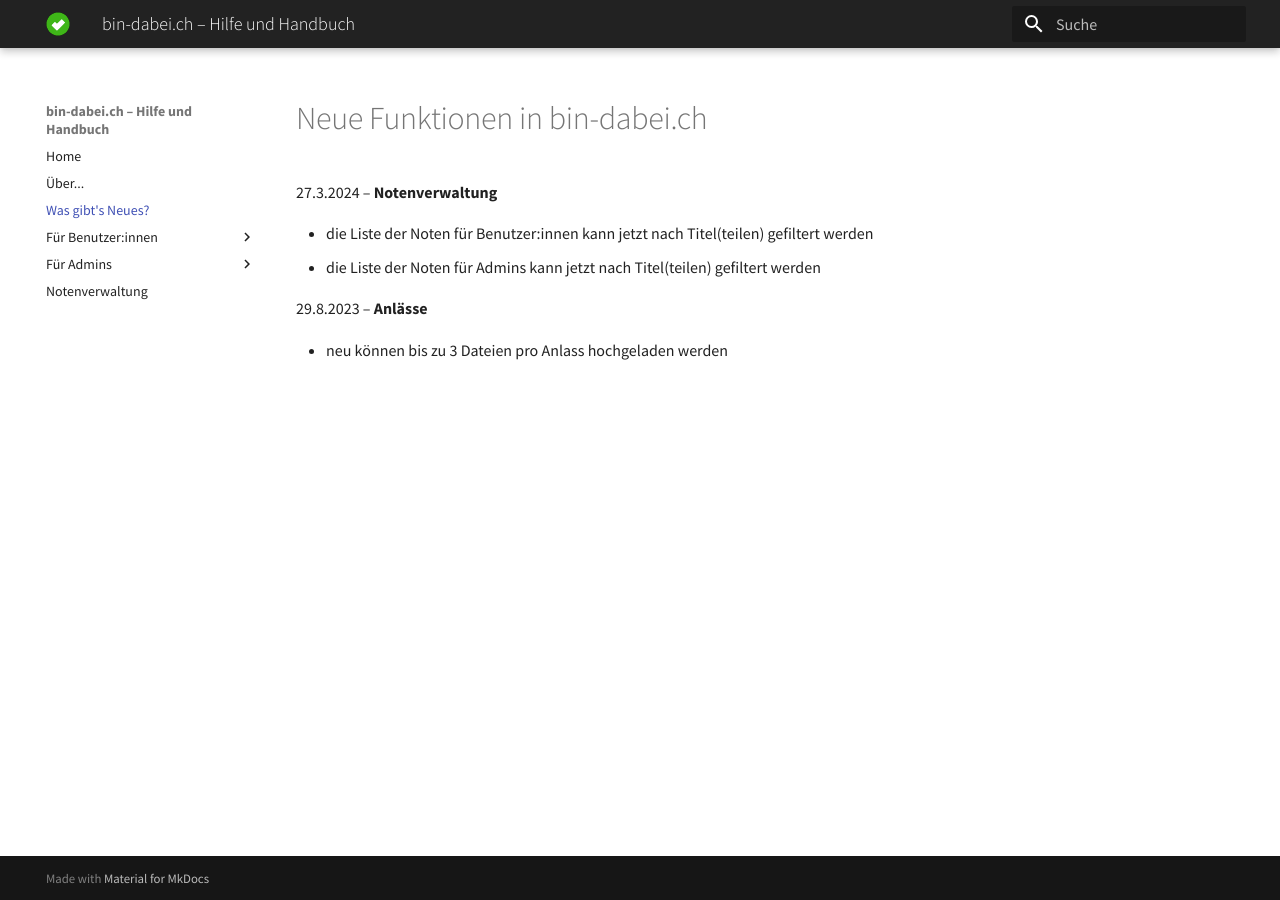
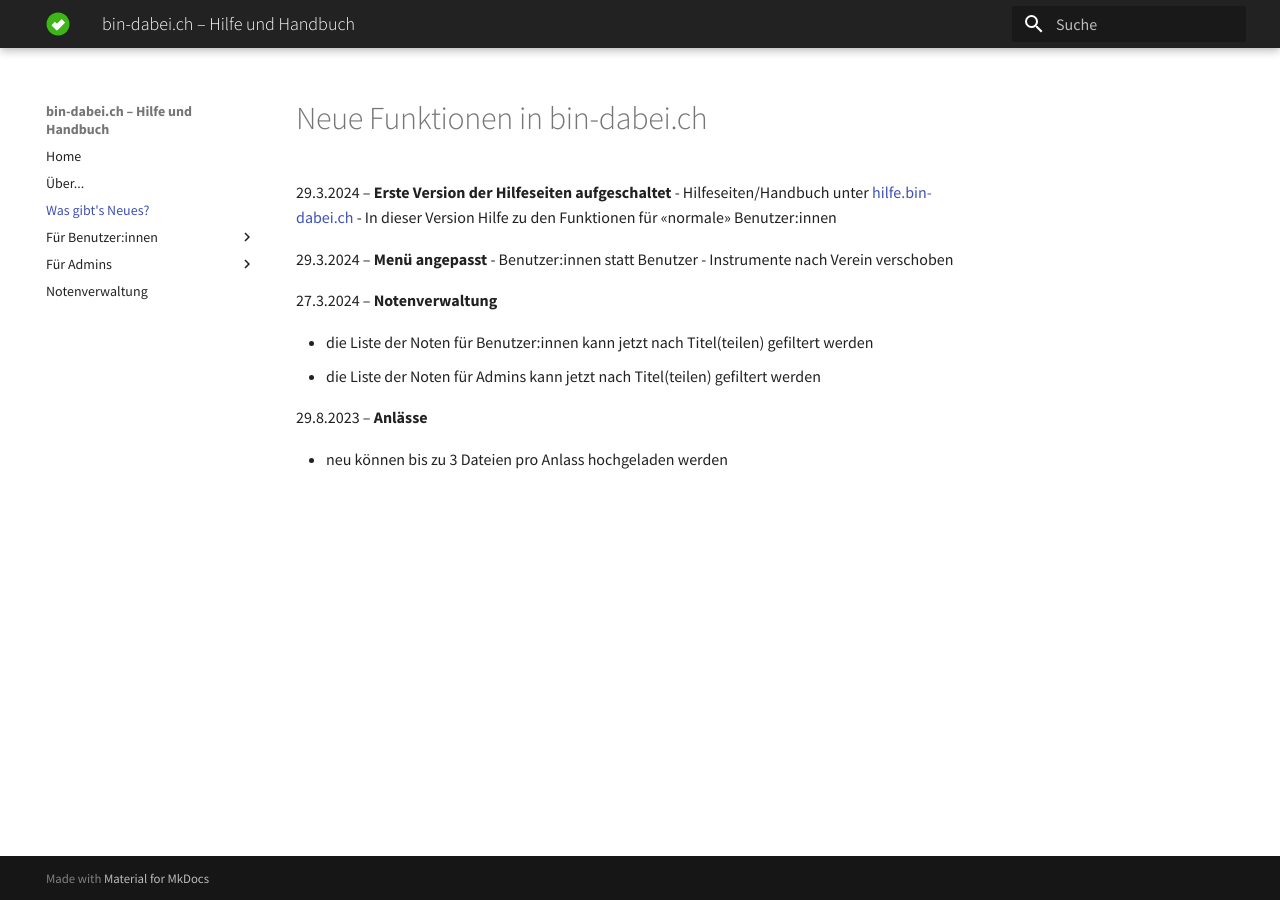
Before and after one commit to ritterg/bin-dabei-dokumentation, an MkDocs documentation site: the page built from docs/changelog.md, in a window 1280 px wide. Built offline with MkDocs 1.6.1 and Material for MkDocs 9.7.7, drawn with Linux system fonts in a browser that asks for light colours; some web fonts are replaced.

Commit message:
changelog update

```diff
--- a/docs/changelog.md
+++ b/docs/changelog.md
@@ -1,4 +1,12 @@
 # Neue Funktionen in bin-dabei.ch
+
+29.3.2024 – **Erste Version der Hilfeseiten aufgeschaltet**
+- Hilfeseiten/Handbuch unter [hilfe.bin-dabei.ch](https://hilfe.bin-dabei.ch)
+- In dieser Version Hilfe zu den Funktionen für «normale» Benutzer:innen
+
+29.3.2024 – **Menü angepasst**
+- Benutzer:innen statt Benutzer
+- Instrumente nach Verein verschoben
 
 27.3.2024 – **Notenverwaltung**
 
```
